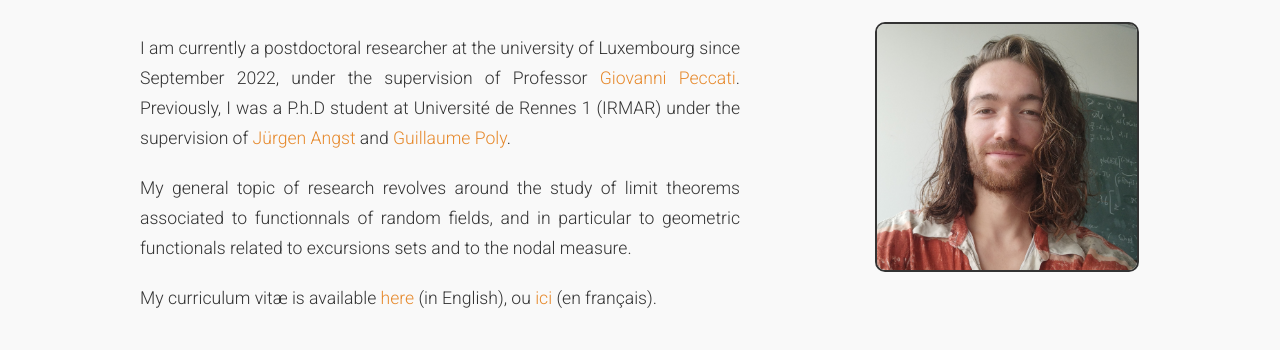
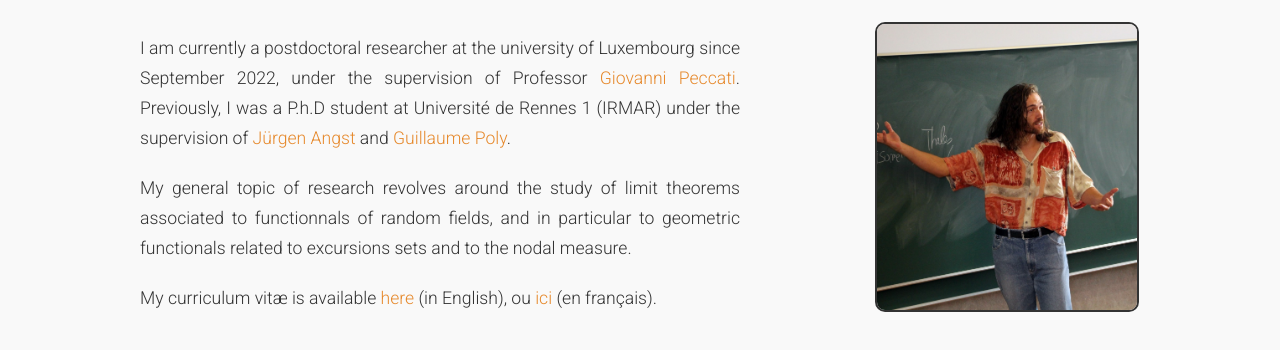
Before and after one commit to louis-gass/louis-gass.github.io, a plain HTML site: page index.html in a window 1280 px wide. Shown: the part 301-651 px from the top of the page. Drawn offline with Linux system fonts and the light colour scheme.

Commit message:
Update index.html

```diff
--- a/index.html
+++ b/index.html
@@ -52,7 +52,7 @@
 						</p>
 					</div>
 					<div class="photo-ind">
-						<img src="photo-louis-b.jpg" alt="Louis GASS" />
+						<img src="photo-louis.jpg" alt="Louis GASS" />
 					</div>
 				</div>
 				<div class="logo-container">
```
